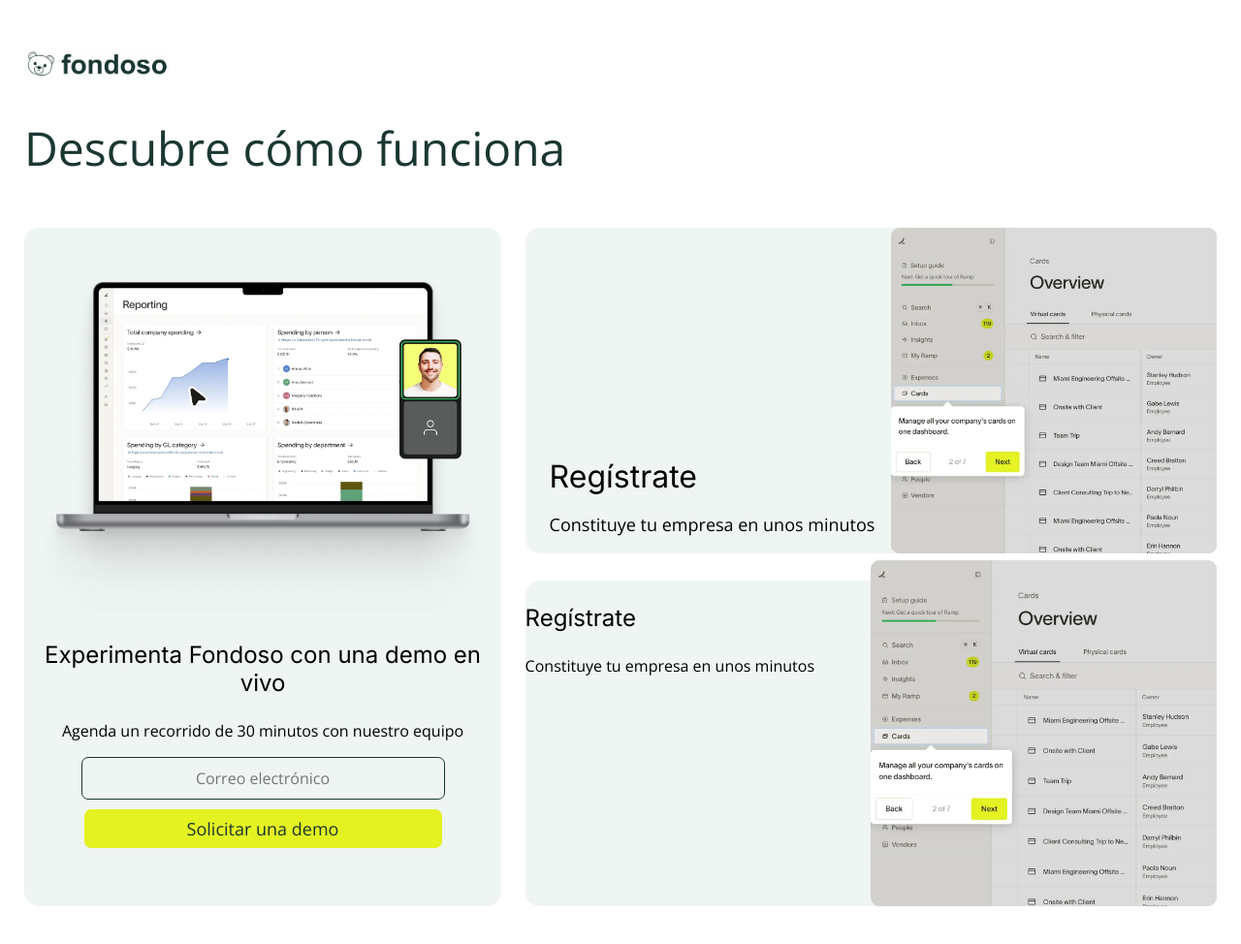
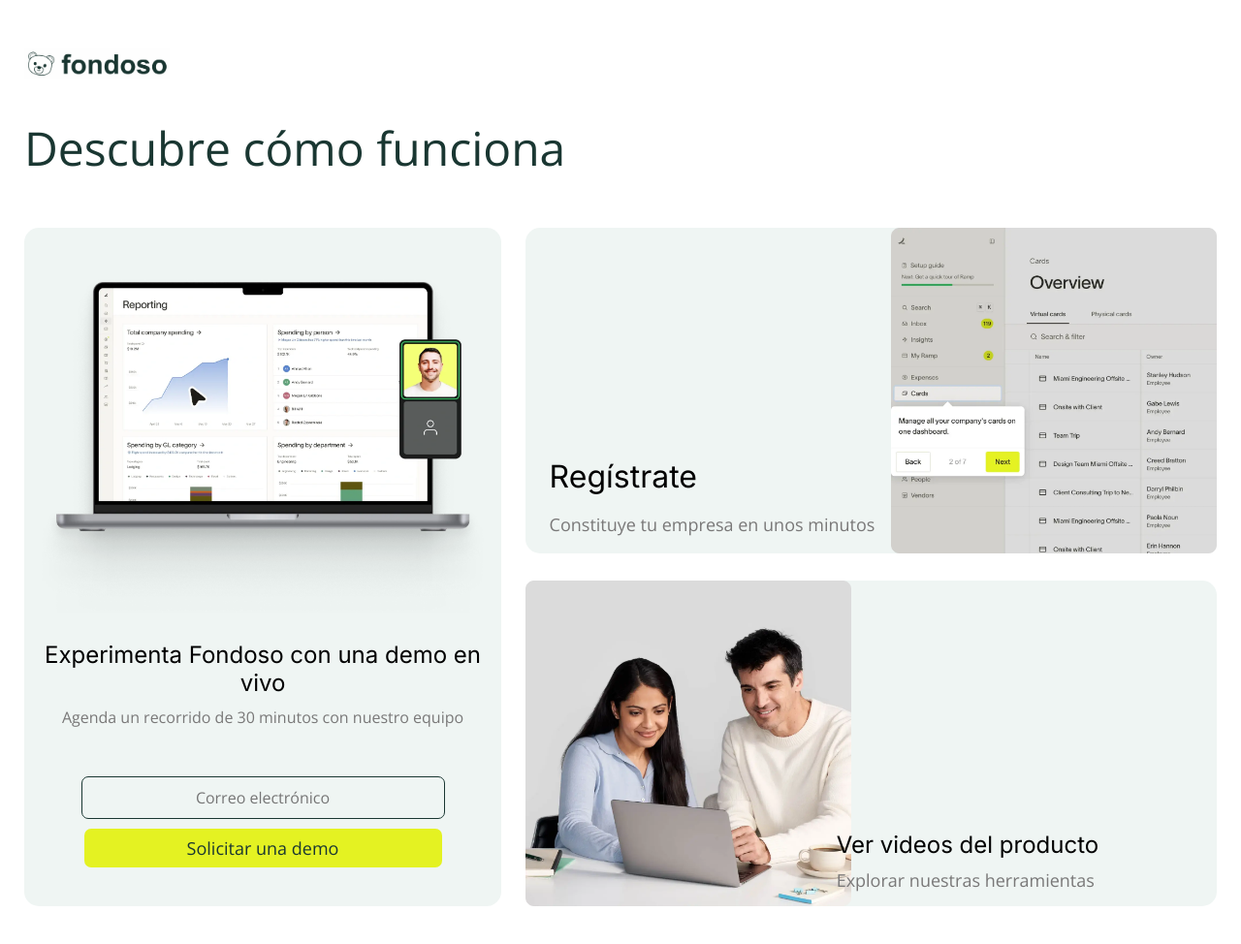
Before and after one commit to asm8689/fondoso, a plain HTML site: page empezar.html in a window 1280 px wide. Shown: the whole page at 97% size. Drawn offline with nearby package versions, Linux system fonts and the light colour scheme.

Commit message:
minor changes

```diff
--- a/empezar.html
+++ b/empezar.html
@@ -3,7 +3,7 @@
     <head>
         <meta charset="UTF-8">
         <meta name="viewport" content="width=device-width, initial-scale=1.0">
-        <title>Fondoso Demo</title>
+        <title>Fondoso - Demo</title>
         <link rel="stylesheet" href="empezarstyle.css">
         <link rel="stylesheet" href="https://fonts.googleapis.com/css?family=Open+Sans:400,700,800">
         <link rel="stylesheet" href="https://fonts.googleapis.com/css?family=Inter:400,700,800">
@@ -37,12 +37,12 @@
                     </a>
                     <a class="link-wrapper" href="google.com">
                         <div class="item right bottom-right">
+                            <div class="bottom-lefty">
+                                <img src="demo-watch-recorded-videos.webp" alt="register img">
+                            </div>
                             <div class="bottom-righty">
-                                <h3 class="">Regístrate</h3>
-                                <p class="">Constituye tu empresa en unos minutos</p>
-                            </div>
-                            <div class="bottom-lefty">
-                                <img src="demo-interactive-product-tour.webp" alt="register img">
+                                <h3 class="">Ver videos del producto</h3>
+                                <p class="">Explorar nuestras herramientas</p>
                             </div>
                         </div>
                     </a>
--- a/empezarstyle.css
+++ b/empezarstyle.css
@@ -55,6 +55,16 @@ h1 {
 .left:hover {
     transform: scale(1.025) translateY(-10px);
     box-shadow: 0px 20px 50px rgba(0, 0, 0, 0.25);
+}
+
+.left h3 {
+    margin-bottom: 5px;
+}
+
+.left p {
+    color: #797878;
+    margin-top: 10px;
+    margin-bottom: 50px;
 }
 
 .right {
@@ -127,6 +137,7 @@ input {
 
 .lefty p {
     font-size: large;
+    color: #797878;
 }
 
 .righty {
@@ -168,23 +179,33 @@ input {
     height: 100%;
 }
 
-.bottom-righty img {
-    max-height: 100%;
-    width:auto;
-    display: flex;
-    margin-left: auto;
+.bottom-righty p {
+    margin-top: 0px;
+    margin-bottom: 15px;
+    color: #797878;
+    font-size: large;
+}
+
+.bottom-righty h3 {
+    margin-bottom: 0px;
+    font-size: x-large;
 }
 
 .bottom-righty {
-    width: 50%;
+    width: 55%;
+    height: 100%;
+    display: flex;
+    flex-direction: column;
+    justify-content: end;
+    gap: 10px;
+}
+
+.bottom-lefty {
+    width: 45%;
     height: 100%;
 }
 
-.bottom-lefty {
-    display: flex;
-    width: 50%;
-    height: 100%;
-    flex-direction: column;
-    justify-content: flex-end;
-    margin-left: 25px;
+.bottom-lefty img {
+    max-height: 100%;
+
 }
```
